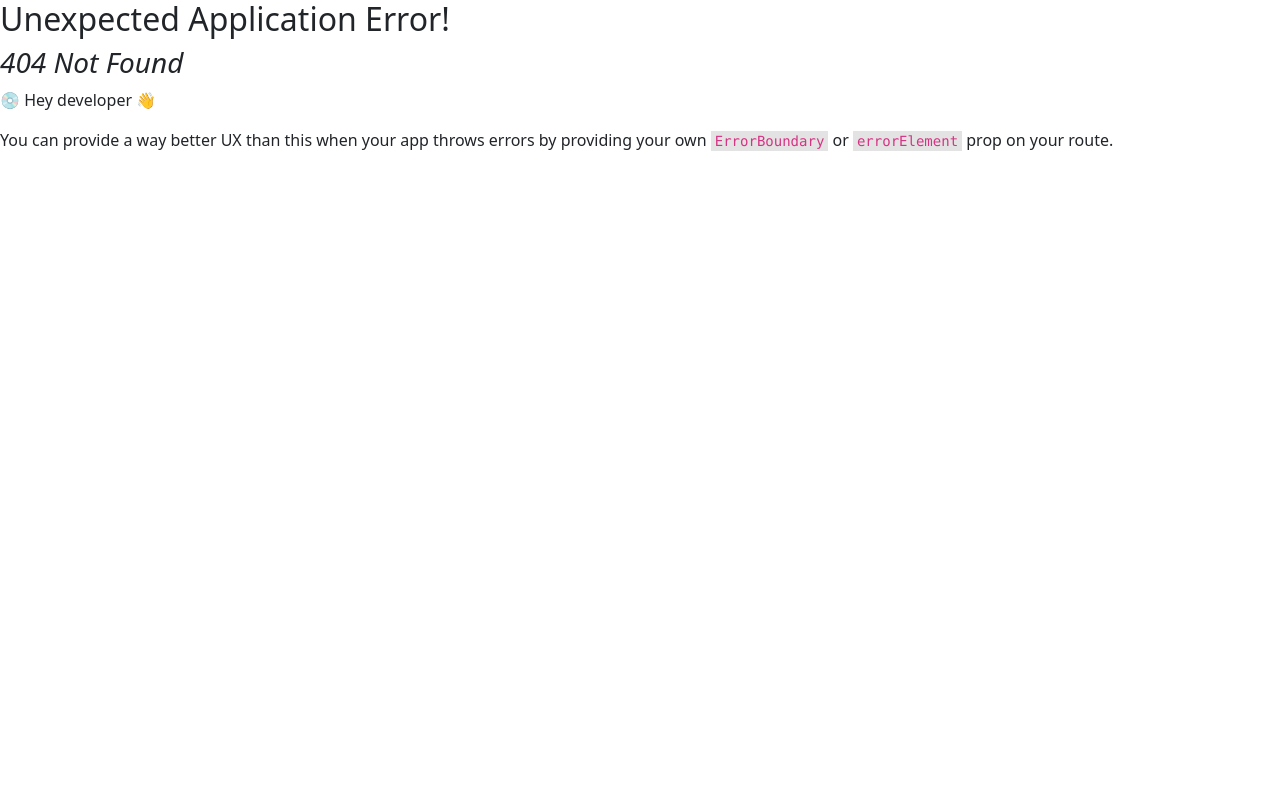
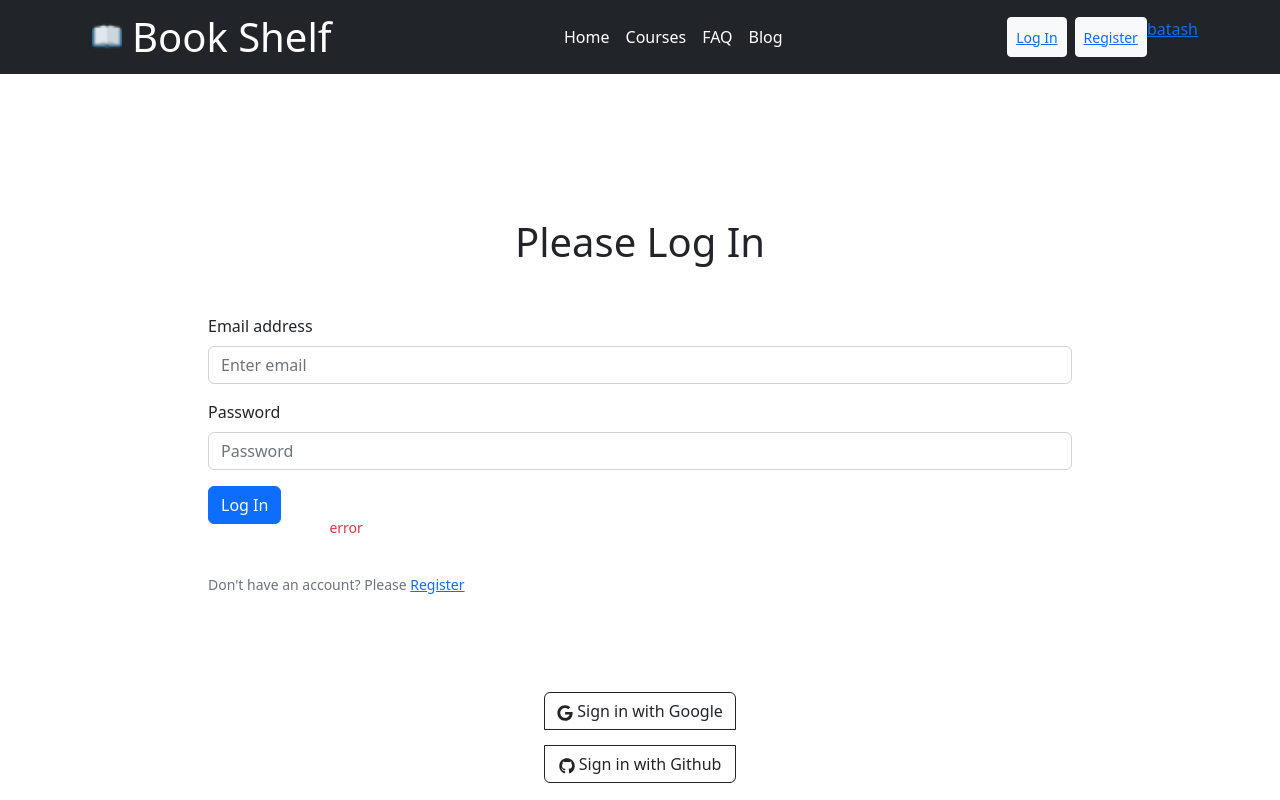
Before and after one commit to RianaAzad/learning-platform-client, a React (Create React App) app: page /login in a window 1280 px wide. Before the commit this address had no page. Built offline with nearby package versions, Linux system fonts and the light colour scheme.

Commit message:
display profile name

```diff
--- a/src/Shared/Header/Header.js
+++ b/src/Shared/Header/Header.js
@@ -1,27 +1,40 @@
 import React from 'react';
+import { useContext } from 'react';
+import { Button } from 'react-bootstrap';
 import Container from 'react-bootstrap/Container';
 import Nav from 'react-bootstrap/Nav';
 import Navbar from 'react-bootstrap/Navbar';
 import { Link } from 'react-router-dom';
+import logo from '../../../src/logo.png';
+import { AuthContext } from '../../context/AuthProvider/AuthProvider';
 
 
 const Header = () => {
+    const {user} = useContext(AuthContext);
     return (
         <div>
             <Navbar collapseOnSelect expand="lg" bg="dark" variant="dark">
       <Container>
-        <Navbar.Brand to='/'>Book Shelf</Navbar.Brand>
+        <img style={{width: '30px', margin: "10px"}} src={logo} alt="" />
+        <Navbar.Brand><Link className='text-white text-decoration-none h1' to='/'>Book Shelf</Link></Navbar.Brand>
         <Navbar.Toggle aria-controls="responsive-navbar-nav" />
         <Navbar.Collapse id="responsive-navbar-nav">
 
           <Nav className="mx-auto">
+          <Link className='mx-2 text-decoration-none text-white' to='/'>Home</Link>
             <Link className='mx-2 text-decoration-none text-white' to='/courses'>Courses</Link>
             <Link className='mx-2 text-decoration-none text-white' to='/faq'>FAQ</Link>
             <Link className='mx-2 text-decoration-none text-white' to='/blog'>Blog</Link>
           </Nav>
 
           <Nav>
-            <Nav.Link>More deets</Nav.Link>
+            <Button variant='light mx-2 circular' size="sm"><Link to= '/login'>Log In</Link></Button>
+            <Button variant='light' size="sm"><Link to= '/login'>Register</Link></Button>
+            <Link>
+            <div>
+                <p>{user?.displayName}</p>
+            </div>
+            </Link>
           </Nav>
         </Navbar.Collapse>
       </Container>
--- /dev/null
+++ b/src/Signin/Login.js
@@ -0,0 +1,48 @@
+import React from 'react';
+import Button from 'react-bootstrap/Button';
+import Form from 'react-bootstrap/Form';
+import { Link } from 'react-router-dom';
+import ButtonGroup from 'react-bootstrap/ButtonGroup';
+import {FaGoogle, FaGithub } from "react-icons/fa";
+
+const Login = () => {
+    return (
+       <div>
+         <div className='d-flex justify-content-center'>
+
+            <Form className='p-md-5 m-md-5 w-75'>
+            <h1 className='my-5 text-center'>Please Log In</h1>
+       <Form.Group className="mb-3" controlId="formBasicEmail">
+         <Form.Label>Email address</Form.Label>
+         <Form.Control name="email" type="email" placeholder="Enter email" />
+       </Form.Group>
+
+       <Form.Group className="mb-3" controlId="formBasicPassword">
+         <Form.Label>Password</Form.Label>
+         <Form.Control name="password" type="password" placeholder="Password" />
+       </Form.Group>
+       <Button variant="primary" type="submit" className='mb-5'>
+        Log In
+       </Button>
+       <Form.Text className="text-danger px-5">
+          error
+         </Form.Text>
+       <br />
+
+         <Form.Text className="pt-5">
+          Don't have an account? Please <Link to='/register'>Register</Link>
+          <br />
+         </Form.Text>
+     </Form>
+         </div>
+         <div className='d-flex justify-content-center'>
+         <ButtonGroup vertical>
+      <Button variant="outline-dark mb-3"><FaGoogle></FaGoogle> Sign in with Google</Button>
+      <Button variant="outline-dark"><FaGithub></FaGithub> Sign in with Github</Button>
+    </ButtonGroup>
+         </div>
+       </div>
+    );
+};
+
+export default Login;
--- /dev/null
+++ b/src/Signin/Register.js
@@ -0,0 +1,43 @@
+import React from 'react';
+import Button from 'react-bootstrap/Button';
+import Form from 'react-bootstrap/Form';
+import { Link } from 'react-router-dom';
+
+const Register = () => {
+    return (
+        <div className='d-flex justify-content-center'>
+           <Form className='p-md-5 m-md-5 w-75'>
+           <h1 className='my-5 text-center'>Please Register</h1>
+      <Form.Group className="mb-3" controlId="formBasicEmail">
+        <Form.Label>Your Name</Form.Label>
+        <Form.Control name="name" type="email" placeholder="Enter email" />
+      </Form.Group>
+
+      <Form.Group className="mb-3" controlId="formBasicEmail">
+        <Form.Label>Email address</Form.Label>
+        <Form.Control name="email" type="email" placeholder="Enter email" />
+      </Form.Group>
+
+      <Form.Group className="mb-3" controlId="formBasicPassword">
+        <Form.Label>Password</Form.Label>
+        <Form.Control name="password" type="password" placeholder="Password" />
+      </Form.Group>
+      <Button variant="primary" type="submit" className='mb-5'>
+       Log In
+      </Button>
+      <Form.Text className="text-danger px-5">
+         error
+        </Form.Text>
+      <br />
+
+        <Form.Text className="pt-5">
+         Already have an account? Please <Link to='/login'>Log in</Link>
+         <br />
+
+        </Form.Text>
+    </Form>
+        </div>
+    );
+};
+
+export default Register;
--- /dev/null
+++ b/src/context/AuthProvider/AuthProvider.js
@@ -0,0 +1,19 @@
+import React from 'react';
+import { createContext } from 'react';
+
+export const AuthContext = createContext();
+
+const AuthProvider = ({children}) => {
+
+    const user = {displayName: 'batash'}
+
+    const authInfo = {user};
+
+    return (
+        <AuthContext.Provider value={authInfo}>
+            {children}
+        </AuthContext.Provider>
+    );
+};
+
+export default AuthProvider;
--- a/src/index.js
+++ b/src/index.js
@@ -4,11 +4,14 @@ import './index.css';
 import App from './App';
 import reportWebVitals from './reportWebVitals';
 import 'bootstrap/dist/css/bootstrap.min.css';
+import AuthProvider from './context/AuthProvider/AuthProvider';
 
 const root = ReactDOM.createRoot(document.getElementById('root'));
 root.render(
   <React.StrictMode>
+    <AuthProvider>
     <App />
+    </AuthProvider>
   </React.StrictMode>
 );
 
```
Also changed, not shown: src/Routes/Routes.js (+10 -0 lines), src/logo.png (added).
